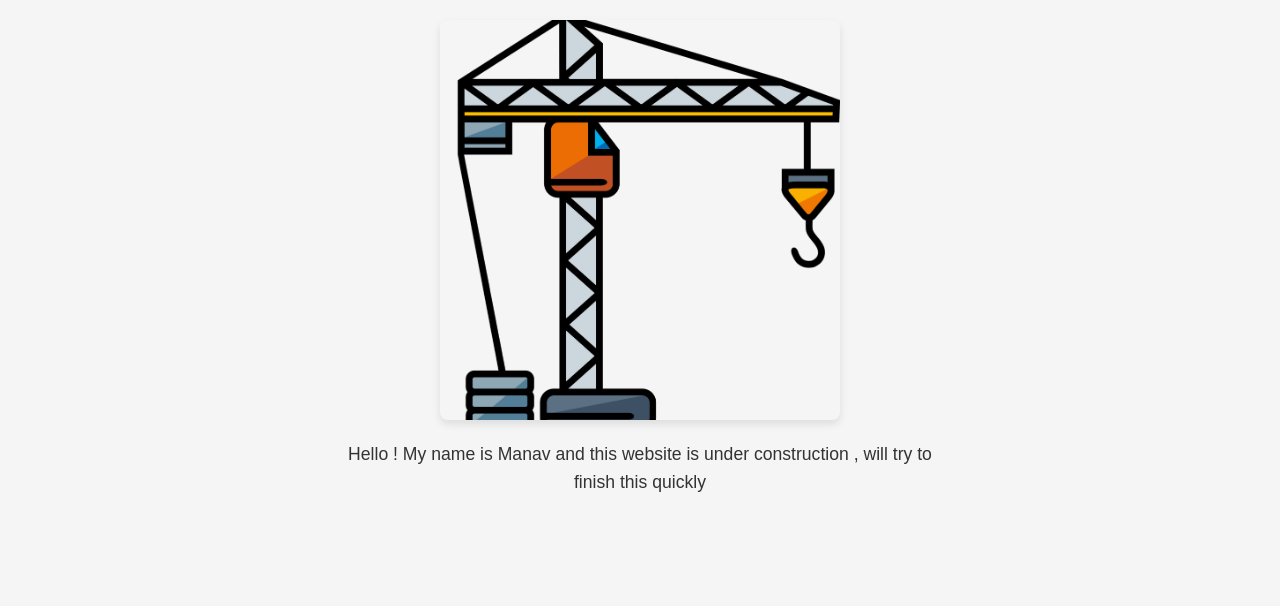
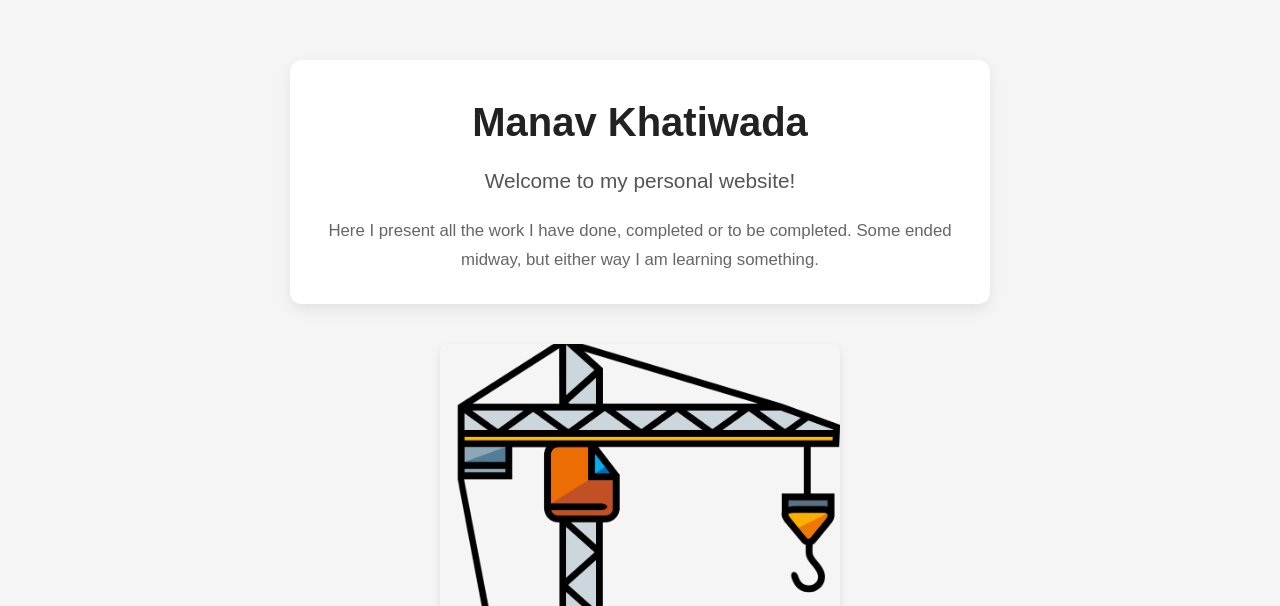
Before and after one commit to ManHumann/website2.0, a plain HTML site: page index.html in a window 1280 px wide. Shown: the top 606 px of the page. Drawn offline with Linux system fonts and the light colour scheme.

Commit message:
Removed construction ,added introduction

```diff
--- a/index.html
+++ b/index.html
@@ -11,6 +11,17 @@
 <body>
     <div class="container">
         <!-- Main image in rectangular box -->
+
+        <div class="Introduction">
+            <h1>Manav Khatiwada</h1>
+            <h3>Welcome to my personal website!</h3>
+            <p class="intro-text">
+            Here I present all the work I have done, completed or to be completed.
+            Some ended midway, but either way I am learning something.
+            </p>
+        </div>
+
+
         <div class="image-box">
             <img src="crane-clipart-xl.png" alt="Your main image description">
         </div>
--- a/style.css
+++ b/style.css
@@ -22,6 +22,37 @@ body {
     align-items: center;
     min-height: 100vh;
 }
+
+.Introduction {
+    text-align: center;
+    max-width: 700px;
+    margin: 40px auto;
+    padding: 30px 20px;
+    background-color: #ffffff;
+    border-radius: 12px;
+    box-shadow: 0 6px 15px rgba(0, 0, 0, 0.08);
+}
+
+.Introduction h1 {
+    font-size: 2.5em;
+    margin-bottom: 10px;
+    color: #222;
+}
+
+.Introduction h3 {
+    font-size: 1.3em;
+    font-weight: normal;
+    margin-bottom: 20px;
+    color: #555;
+}
+
+.Introduction .intro-text {
+    font-size: 1.05em;
+    line-height: 1.7;
+    color: #666;
+}
+
+
 
 /* Image container - rectangular box */
 .image-box {
```
